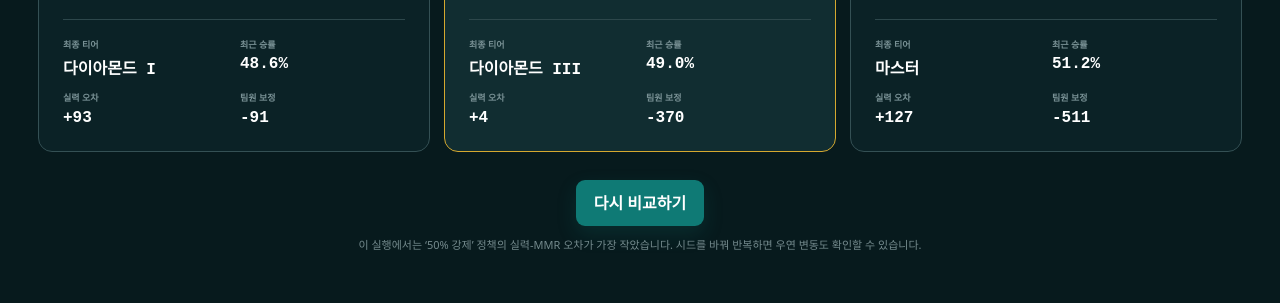
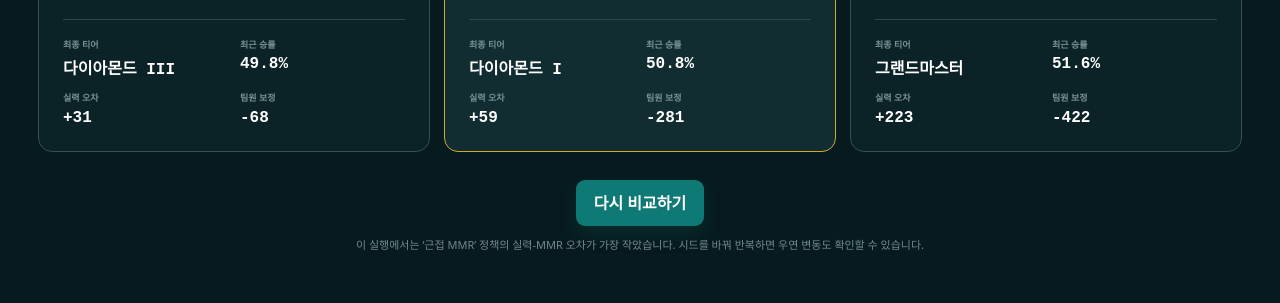
Before and after one commit to psj224535/lol-simulator, a plain HTML site: page dist/index.html in a window 1280 px wide. Both pictures are taken after a click on the button "3개 정책 × 2,000경기 비교". Shown: the part 2288-2591 px from the top of the page. Drawn offline with Linux system fonts and the light colour scheme.

Commit message:
Update Site source

```diff
--- a/dist/app.js
+++ b/dist/app.js
@@ -124,13 +124,17 @@
         const j = Math.floor(s.rng() * (i + 1)); [pool[i], pool[j]] = [pool[j], pool[i]];
       }
       const allies = pool.slice(0, 4), enemies = pool.slice(4);
+      const allyMateAvg = allies.reduce((sum, i) => sum + s.players[i].mmr, 0) / 4;
       const allyMmr = (s.focal.mmr + allies.reduce((sum, i) => sum + s.players[i].mmr, 0)) / 5;
       const enemyMmr = enemies.reduce((sum, i) => sum + s.players[i].mmr, 0) / 5;
       const balanceError = Math.abs(allyMmr - enemyMmr);
+      // 강한 플레이어의 상승분을 약한 팀원으로 상쇄하는 정책을 명시적으로 모델링한다.
+      const desiredCompensation = -Math.min(s.config.width * .42, 350) * (s.config.strength / 100);
+      const compensationError = Math.abs((allyMateAvg - s.focal.mmr) - desiredCompensation);
       const spread = Math.sqrt(average(pool.map(i => Math.pow(s.players[i].mmr - s.focal.mmr, 2))));
       const spreadPenalty = Math.max(0, spread - s.config.width * .82) * .05;
-      const score = balanceError + spreadPenalty;
-      if (!best || score < best.score) best = { allies, enemies, allyMmr, enemyMmr, score, balanceError };
+      const score = balanceError + compensationError * .42 * (s.config.strength / 100) + spreadPenalty;
+      if (!best || score < best.score) best = { allies, enemies, allyMmr, allyMateAvg, enemyMmr, score, balanceError };
     }
     return best;
   }
@@ -156,8 +160,8 @@
     win ? s.wins++ : s.losses++;
     s.results.push(win);
     if (s.results.length > 500) s.results.shift();
-    const allyMateAvg = average(match.allies.map(i => s.players[i].mmr));
-    const enemyAvg = average(match.enemies.map(i => s.players[i].mmr));
+    const allyMateAvg = match.allyMateAvg;
+    const enemyAvg = match.enemyMmr;
     s.sums.expected += expected; s.sums.actual += actual; s.sums.ally += allyMateAvg; s.sums.enemy += enemyAvg;
     s.sums.compensation += allyMateAvg - s.focal.mmr; s.sums.quality += match.balanceError;
     s.logs.unshift({ game: s.game, win, expected, actual, compensation: allyMateAvg - oldMmr, delta });
@@ -299,7 +303,7 @@
     ];
     const results=[];
     for(let sIndex=0;sIndex<specs.length;sIndex++){
-      const spec=specs[sIndex], local=createSimulation(configFromUI({strength:spec.strength,width:spec.width,total:2000,seed:Number(el.seed.value)+sIndex*97}));
+      const spec=specs[sIndex], local=createSimulation(configFromUI({strength:spec.strength,width:spec.width,total:2000,seed:Number(el.seed.value)}));
       for(let i=0;i<2000;i++) playOne(local);
       const recent=local.results.slice(-500), wins=recent.filter(Boolean).length;
       results.push({spec,mmr:local.focal.mmr,visible:local.focal.visible,gap:local.focal.mmr-local.focal.trueSkill,winrate:wins/recent.length,comp:local.sums.compensation/local.game,quality:local.sums.quality/local.game});
--- a/dist/index.html
+++ b/dist/index.html
@@ -262,6 +262,7 @@
           <strong>해석할 때 주의</strong>
           <p>포지션, 챔피언 숙련도, 듀오, 자동 배정, 시즌 초기화, 탈주·제재 등은 포함하지 않았습니다. 티어 경계와 LP는 읽기 쉬운 가상 척도이며 실제 내부 MMR 수치가 아닙니다.</p>
         </div>
+        <p class="source-note">공개 원칙 참고: <a href="https://www.leagueoflegends.com/en-gb/news/dev/dev-matchmaking-real-talk/" target="_blank" rel="noreferrer">Riot Games · Matchmaking Real Talk</a> · <a href="https://www.leagueoflegends.com/en-au/news/dev/dev-mmr-to-rank-distribution/" target="_blank" rel="noreferrer">Riot Games · 2026 MMR-to-Rank Distribution</a></p>
       </section>
     </main>
 
--- a/dist/styles.css
+++ b/dist/styles.css
@@ -191,6 +191,8 @@ tr:last-child td { border-bottom: 0; }
 .disclaimer { margin-top: 34px; padding: 20px 24px; border-left: 4px solid var(--gold); background: #e9e5da; display: flex; gap: 26px; align-items: baseline; }
 .disclaimer strong { white-space: nowrap; }
 .disclaimer p { margin: 0; color: var(--muted); font-size: 12px; }
+.source-note { color: #859093; font-size: 10px; text-align: right; }
+.source-note a { color: var(--teal); text-underline-offset: 2px; }
 footer { background: #06171a; color: #73878a; padding: 32px max(38px, calc((100vw - 1364px) / 2)); display: flex; justify-content: space-between; font-size: 11px; }
 footer span { color: var(--gold); font-family: ui-monospace, monospace; font-weight: 900; letter-spacing: .14em; }
 footer p { margin: 0; }
```
Also changed, not shown: 2 other files.
